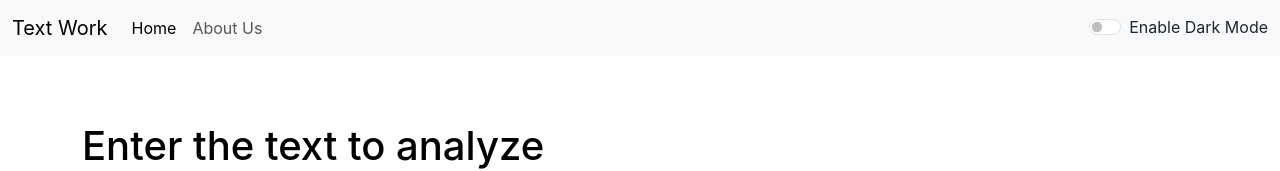
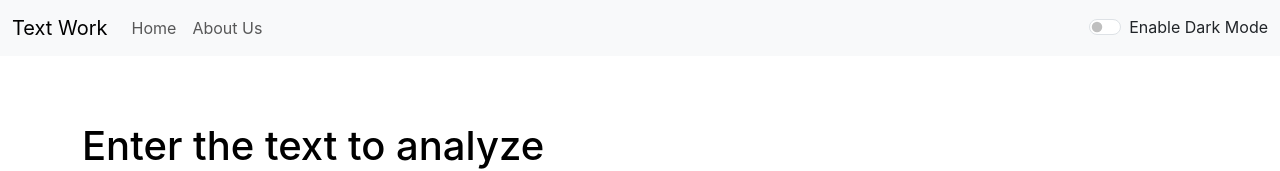
Before and after one commit to grathan-P/Text_Work-3000, a React (Create React App) app: page / in a window 1280 px wide. Shown: the top 171 px of the page. Built offline with nearby package versions, Linux system fonts and the light colour scheme.

Commit message:
update-final

```diff
--- a/src/App.js
+++ b/src/App.js
@@ -58,8 +58,8 @@ function App() {
 <Alert alert={alert}/>
 <div className="container my-3">
     <Routes>
-          <Route path="/about" element={<About mode={mode} toggleMode={toggleMode} />} />
-          <Route path="/" element={<Textform showAlert={showAlert} heading="Enter the text to analyze" mode={mode} toggleMode={toggleMode}/>} />
+          <Route path="/about" element={<About mode={mode} toggleMode={toggleMode}  />} />
+          <Route path="/" element={<Textform showAlert={showAlert} heading="Enter the text to analyze" mode={mode} toggleMode={toggleMode} />} />
           {/* <Textform showAlert={showAlert} heading="Enter the text to analyze" mode={mode} toggleMode={toggleMode}/> */}
     </Routes>
 </div>
--- a/src/components/Navbar.js
+++ b/src/components/Navbar.js
@@ -15,11 +15,11 @@ export default function Navbar(props) {
     <div className="collapse navbar-collapse" id="navbarSupportedContent">
       <ul className="navbar-nav me-auto mb-2 mb-lg-0">
         <li className="nav-item">
-          <Link className="nav-link active" aria-current="page" to="/">Home</Link>
+          <Link className={`nav-link ${props.active === "home" ? "active" : ""}`} aria-current="page" to="/">Home</Link>
           {/* <a className="nav-link active" aria-current="page" href="#">Home</a> */}
         </li>
         <li className="nav-item">
-          <Link className="nav-link" to="/about">{props.aboutText}</Link>
+          <Link className={`nav-link ${props.active === "about" ? "active" : ""}`} to="/about">{props.aboutText}</Link>
           {/* <a className="nav-link" href="/about">{props.aboutText}</a> */}
         </li>
       </ul>
--- a/src/components/Textform.js
+++ b/src/components/Textform.js
@@ -76,7 +76,7 @@ export default function Textform(props) {
 </div>
 <div className="container my-3" style={{color:props.mode==="light" ? "black" : "white"}}>
     <h2>Your text summary</h2>
-    <p>{text.split(" ").filter((element)=>{return element.length !== 0}).length} words and {text.length} characters</p>
+    <p>{text.split(/\s+/).filter((element)=>{return element.length !== 0}).length} words and {text.length} characters</p>
     <p>{0.008 * text.split(" ").filter((element)=>{return element.length !== 0}).length} Minutes read</p>
     <h3>Preview</h3>
     <p>{text.length>0 ? text : "Enter something in the text box to preview it here"}</p>
```
